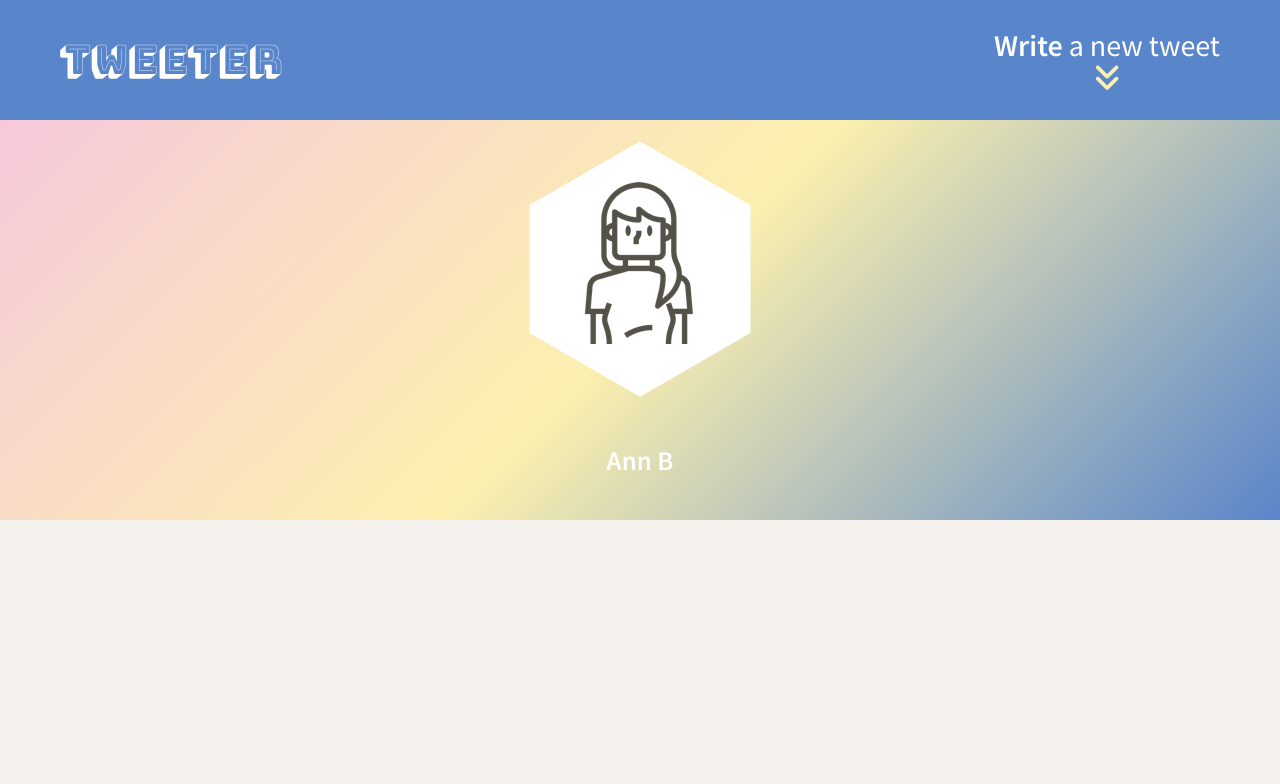
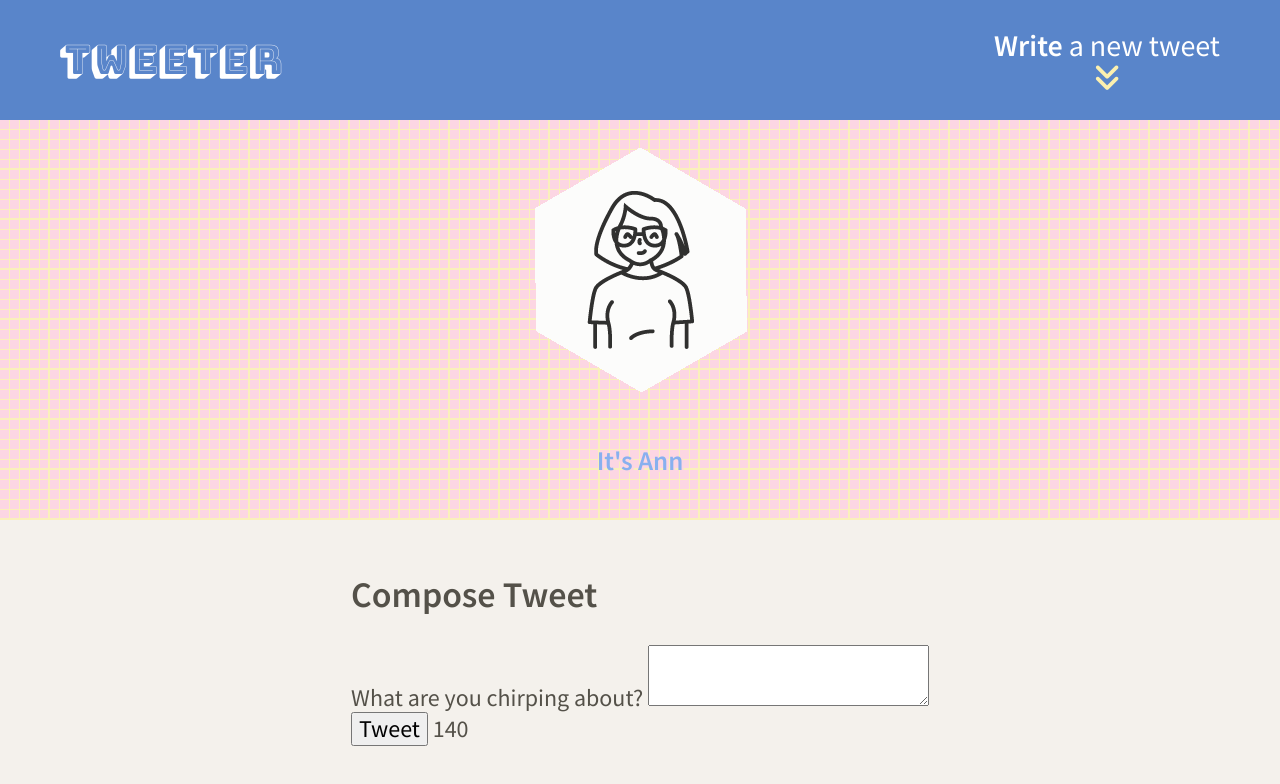
Before and after one commit to thaian161/tweeter, a website: page public/index.html in a window 1280 px wide. Drawn offline with nearby package versions, Linux system fonts and the light colour scheme; a web font is replaced by a local one.

Commit message:
adding custom profile photo, redesgin by little sister BuiLeThyAn

```diff
--- a/public/index.html
+++ b/public/index.html
@@ -55,18 +55,31 @@
       </article>
     </nav>
 
-    <!-- DISPLAY PHOTO AND NAME -->
-    <header class="avatar-name">
+    <!-- DISPLAY PROFILE PHOTO AND NAME -->
+    <header class="photo-name">
       <div>
-        <img src="/images/profile-hex.png" />
+        <img src="/images/annBui.png" />
       </div>
       <br />
       <div>
-        <h2>Ann B</h2>
+        <h2>It's Ann</h2>
       </div>
     </header>
 
-    <!-- Page-specific (main) content here -->
-    <main class="container"></main>
+    <!-- Page-specific MAIN content here -->
+    <main class="container">
+      <!-- FORM to submit tweet -->
+      <section class="new-tweet">
+        <h2>Compose Tweet</h2>
+        <form action="/tweets/" method="POST">
+          <label for="tweet-text">What are you chirping about?</label>
+          <textarea name="text" id="tweet-text"></textarea>
+          <div>
+            <button type="submit">Tweet</button>
+            <output name="counter" class="counter" for="tweet-text">140</output>
+          </div>
+        </form>
+      </section>
+    </main>
   </body>
 </html>
--- a/public/styles/layout.css
+++ b/public/styles/layout.css
@@ -15,7 +15,6 @@ html {
 /*
  * Global layout stuff
  */
-
 body {
   color: #545149;
   background-color: #f4f1ec;
@@ -28,7 +27,13 @@ body {
  * Additional CSS can be defined below or in other CSS files, as per instructions
  */
 
-/* Font for NAV
-nav {
-  font-family: 'Bungee Shade', cursive;
-} */
+/* we dont want to use just the tagname, instead we refer to the class name, even to be more specific, use the tag-name MAIN and the class CONTAINER at the same time */
+main.container {
+  display: flex;
+  flex-direction: column;
+  align-items: center;
+  justify-content: center;
+  width: 90%;
+  /* the first element is top-botom, the second is left/right, auto = automatically center */
+  margin: 1em auto;
+}
--- a/public/styles/nav.css
+++ b/public/styles/nav.css
@@ -5,8 +5,8 @@ nav {
   height: 120px;
   width: 100%;
   padding: 1.5em;
-  position: fixed;
-  top: 0;
+  /* position: fixed;
+  top: 0; */
   display: flex;
   flex-direction: row;
   justify-content: space-between;
@@ -24,23 +24,25 @@ nav {
   font-size: 30px;
 }
 
-.avatar-name {
-  margin-top: 120px;
+.photo-name {
+  /* margin-top: 120px; */
   height: 400px;
   width: 100%;
-  color: white;
+  color: #6ea0f0;
+  text-shadow: 2px 2px #ffd0e2;
   font-size: large;
   display: flex;
   flex-direction: column;
   align-items: center;
   justify-content: center;
-  /* Gradient 3 colors Style */
-  background-image: linear-gradient(
-    135deg,
-    rgba(246, 200, 218, 1) 0%,
-    rgba(252, 240, 175, 1) 50%,
-    rgba(89, 133, 202, 1) 100%
-  );
+  background-color: #ffd0e2;
+  opacity: 0.8;
+  background-image: linear-gradient(#fcf0af 2px, transparent 2px),
+    linear-gradient(90deg, #fcf0af 2px, transparent 2px),
+    linear-gradient(#fcf0af 1px, transparent 1px),
+    linear-gradient(90deg, #fcf0af 1px, #ffd0e2 1px);
+  background-size: 50px 50px, 50px 50px, 10px 10px, 10px 10px;
+  background-position: -2px -2px, -2px -2px, -1px -1px, -1px -1px;
 }
 
 /*Paper Texture Backgroud*/ /*
@@ -72,6 +74,14 @@ background-image: linear-gradient(
   );
 */
 
+/* Gradient 3 colors Style */
+/* background-image: linear-gradient(
+  135deg,
+  rgba(246, 200, 218, 1) 0%,
+  rgba(252, 240, 175, 1) 50%,
+  rgba(89, 133, 202, 1) 100%
+); */
+
 /*
   #fcf0af
   #f6c8da
--- a/server/data-files/initial-tweets.json
+++ b/server/data-files/initial-tweets.json
@@ -8,7 +8,7 @@
     "content": {
       "text": "If I have seen further it is by standing on the shoulders of giants"
     },
-    "created_at": 1655670755246
+    "created_at": 1655689006332
   },
   {
     "user": {
@@ -19,6 +19,6 @@
     "content": {
       "text": "Je pense , donc je suis"
     },
-    "created_at": 1655757155246
+    "created_at": 1655775406332
   }
 ]
```
Also changed, not shown: public/images/annBui.png (added), 1 other file.
